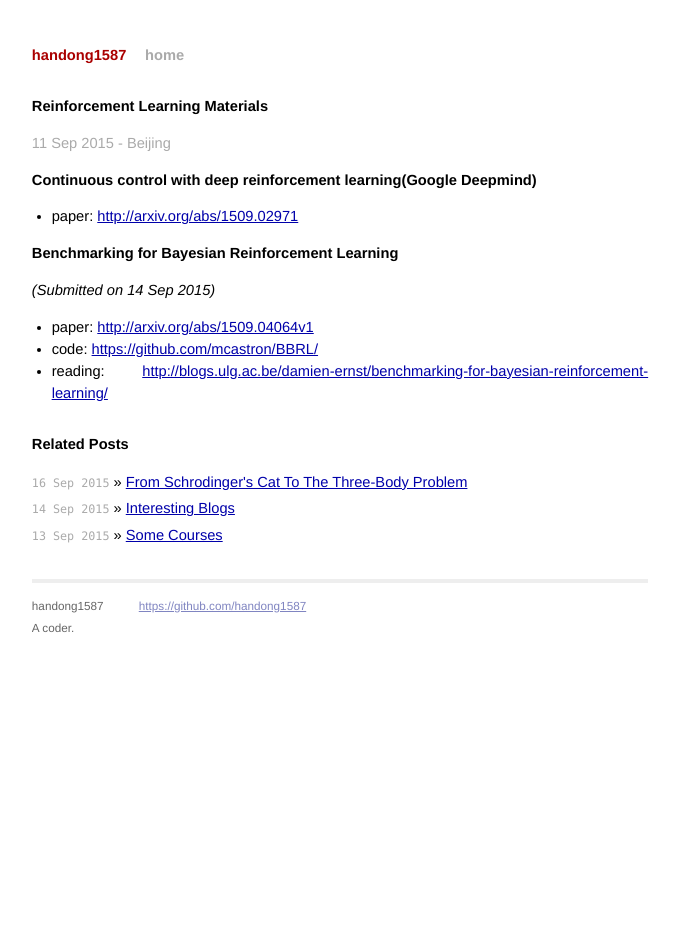
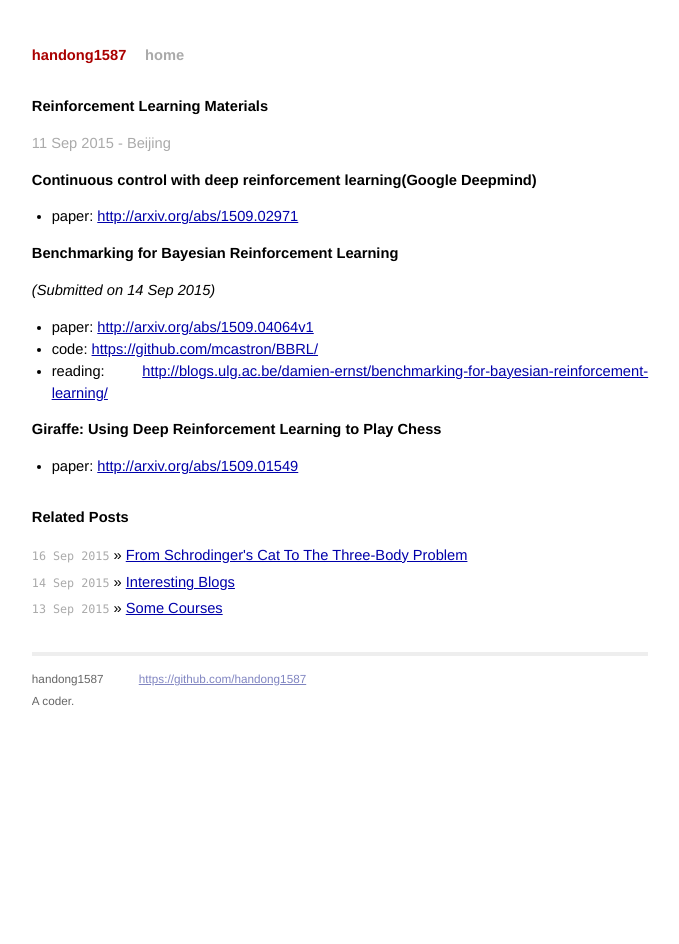
Before and after one commit to handong1587/handong1587.github.io, a Jekyll site: the page built from _posts/deep_learning/2015-09-11-reinforcement-learning-materials.md, in a window 1280 px wide. Shown: the whole page, without its empty margins (300-979 px from the left). Built offline with Jekyll 4.4.1, drawn with Linux system fonts in a browser that asks for light colours; Markdown is read by kramdown in place of the engine named in the settings; comment, search, counter and statistics services are not loaded.

Commit message:
update md

```diff
--- a/_posts/deep_learning/2015-09-11-reinforcement-learning-materials.md
+++ b/_posts/deep_learning/2015-09-11-reinforcement-learning-materials.md
@@ -20,3 +20,7 @@ title: Reinforcement Learning Materials
 - paper: [http://arxiv.org/abs/1509.04064v1](http://arxiv.org/abs/1509.04064v1)
 - code: [https://github.com/mcastron/BBRL/](https://github.com/mcastron/BBRL/)
 - reading: [http://blogs.ulg.ac.be/damien-ernst/benchmarking-for-bayesian-reinforcement-learning/](http://blogs.ulg.ac.be/damien-ernst/benchmarking-for-bayesian-reinforcement-learning/)
+
+**Giraffe: Using Deep Reinforcement Learning to Play Chess**
+
+- paper: [http://arxiv.org/abs/1509.01549](http://arxiv.org/abs/1509.01549)
```
